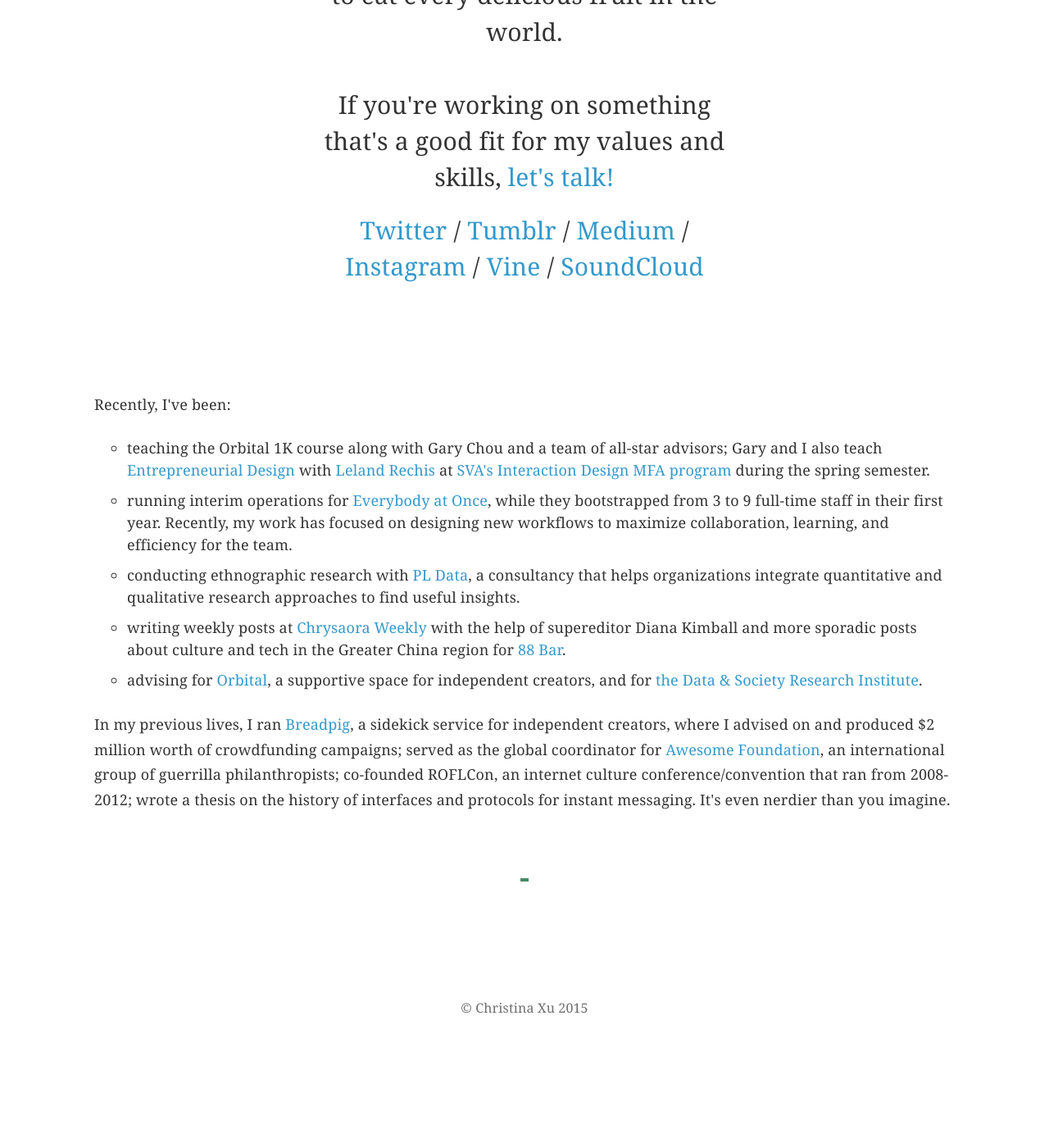
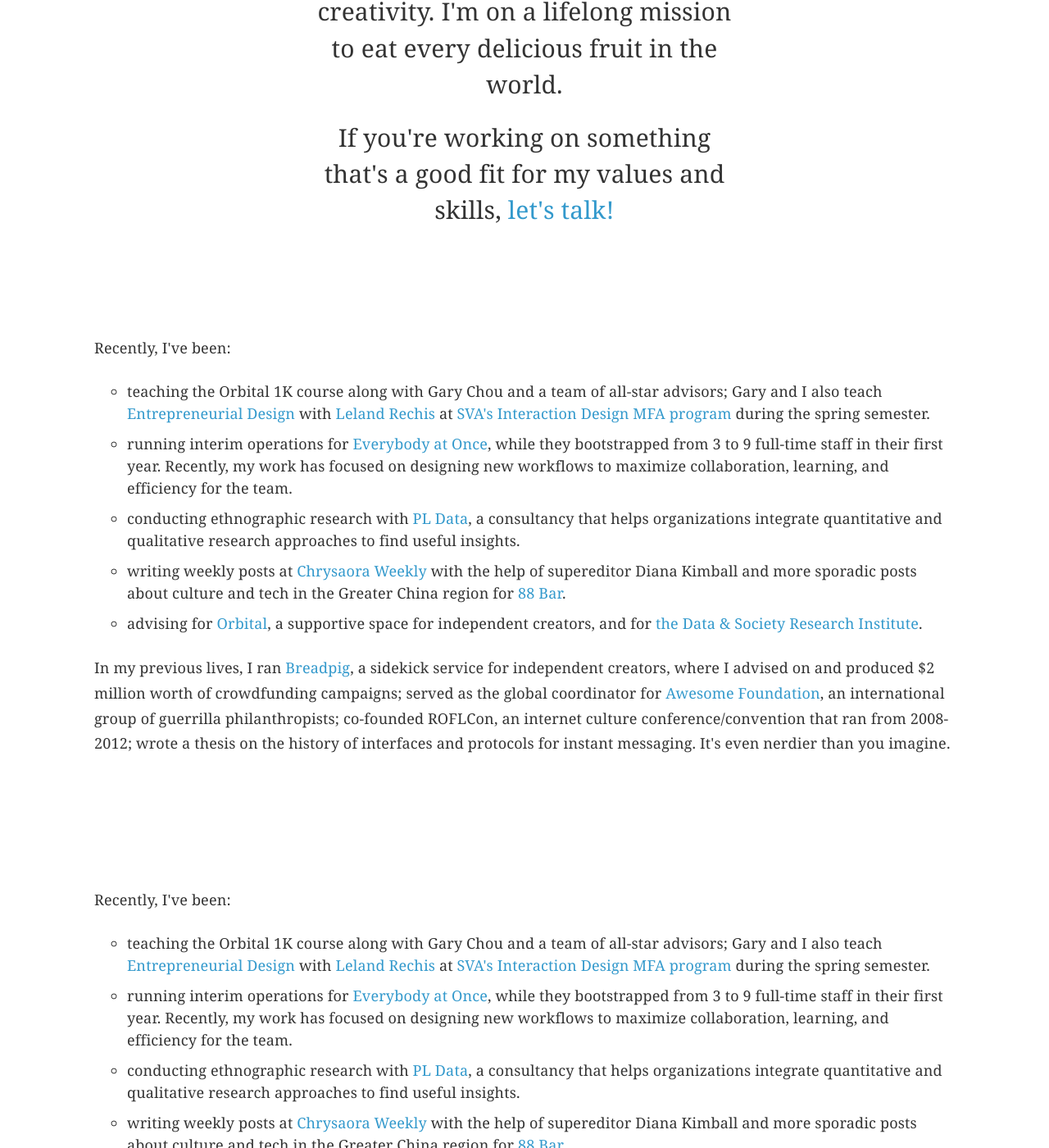
Before and after one commit to zamiang/christina-xu, a Jekyll site: the page built from index.html, in a window 1280 px wide and 1400 px high, scrolled down 621 px. Shown: the whole window at 82% size. Built offline with Jekyll 4.4.1, drawn with Linux system fonts in a browser that asks for light colours; nearby versions of some CDN libraries; Markdown is read by kramdown in place of the engine named in the settings; before the commit the page ends 1874 px from its top, so only the background shows below that; some of the changed text lies outside the part shown.

Commit message:
Update index.html

```diff
--- a/index.html
+++ b/index.html
@@ -4,10 +4,9 @@ layout: default
 
 <div class="hero-unit">
     <h1>Hi, I'm Christina Xu.</h1>
-    <h3>I'm an organizational designer, ethnographer, and teacher based in New York. I believe in the importance of creating open-ended community spaces, helping people understand each other, and building organizational structures that redistribute power and enable creativity. I'm on a lifelong mission to eat every delicious fruit in the world.
-    <br /><br />If you're working on something that's a good fit for my values and skills, <a href="mailto:christina.k.xu@gmail.com">let's talk!</a></h3>
-
-    <h3><a href="http://www.twitter.com/xuhulk">Twitter</a> / <a href="http://xuhulk.tumblr.com">Tumblr</a> / <a href="https://medium.com/@xuhulk">Medium</a> / <a href="http://www.instagram.com/xuhulk">Instagram</a> / <a href="https://vine.co/u/1200538968077357056">Vine</a> / <a href="http://www.soundcloud.com/anigif">SoundCloud</a></h3>
+    <h3>I'm an organizational designer, ethnographer, and teacher based in New York.</h3>
+    <h3>I believe in the importance of creating open-ended community spaces, helping people understand each other, and building organizational structures that redistribute power and enable creativity. I'm on a lifelong mission to eat every delicious fruit in the world.</h3>
+    <h3>If you're working on something that's a good fit for my values and skills, <a href="mailto:christina.k.xu@gmail.com">let's talk!</a></h3>
 </div>
 
 <section id="about">
@@ -28,3 +27,22 @@ layout: default
         </p>
     </div>
 </section>
+
+<section id="about">
+    <div class="section-content">
+        <p class="large">
+            Recently, I've been:
+        </p>
+        <ul>
+            <li>teaching the Orbital 1K course along with Gary Chou and a team of all-star advisors; Gary and I also teach <a href="http://entrepreneurdesigners.tumblr.com">Entrepreneurial Design</a> with <a href="http://www.twitter.com/leland">Leland Rechis</a> at <a href="http://interactiondesign.sva.edu">SVA's Interaction Design MFA program</a> during the spring semester.</li>
+            <li>running interim operations for <a href="http://ea1.co">Everybody at Once</a>, while they bootstrapped from 3 to 9 full-time staff in their first year. Recently, my work has focused on designing new workflows to maximize collaboration, learning, and efficiency for the team.</li>
+            <li>conducting ethnographic research with <a href="http://pldata.io">PL Data</a>, a consultancy that helps organizations integrate quantitative and qualitative research approaches to find useful insights.</li>
+            <li>writing weekly posts at <a href="https://medium.com/chrysaora-weekly">Chrysaora Weekly</a> with the help of supereditor Diana Kimball and more sporadic posts about culture and tech in the Greater China region for <a href-"http://88-bar.com/">88 Bar</a>.</li>
+            <li>advising for <a href="http://orbitalnyc.com/">Orbital</a>, a supportive space for independent creators, and for <a href="http://datasociety.net">the Data & Society Research Institute</a>.</li>
+
+        </ul>
+        <p class="large">
+            In my previous lives, I ran <a href="http://www.breadpig.com">Breadpig</a>, a sidekick service for independent creators, where I advised on and produced $2 million worth of crowdfunding campaigns; served as the global coordinator for <a href="http://www.awesomefoundation.org">Awesome Foundation</a>, an international group of guerrilla philanthropists; co-founded ROFLCon, an internet culture conference/convention that ran from 2008-2012; wrote a thesis on the history of interfaces and protocols for instant messaging. It's even nerdier than you imagine.
+        </p>
+    </div>
+</section>
```
